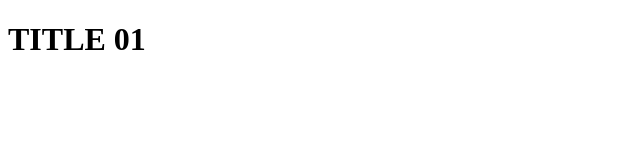
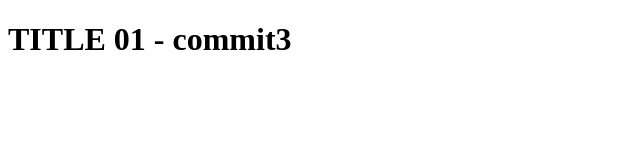
Before and after one commit to echocarriet/project0925, a plain HTML site: page index.html in a window 1280 px wide. Shown: the whole page, without its empty margins (0-640 px from the left). Drawn offline with Linux system fonts and the light colour scheme.

Commit message:
update index
update

```diff
--- a/index.html
+++ b/index.html
@@ -6,6 +6,6 @@
     <title>Document</title>
 </head>
 <body>
-    <h1>TITLE 01</h1>
+    <h1>TITLE 01 - commit3</h1>
 </body>
 </html>
```
